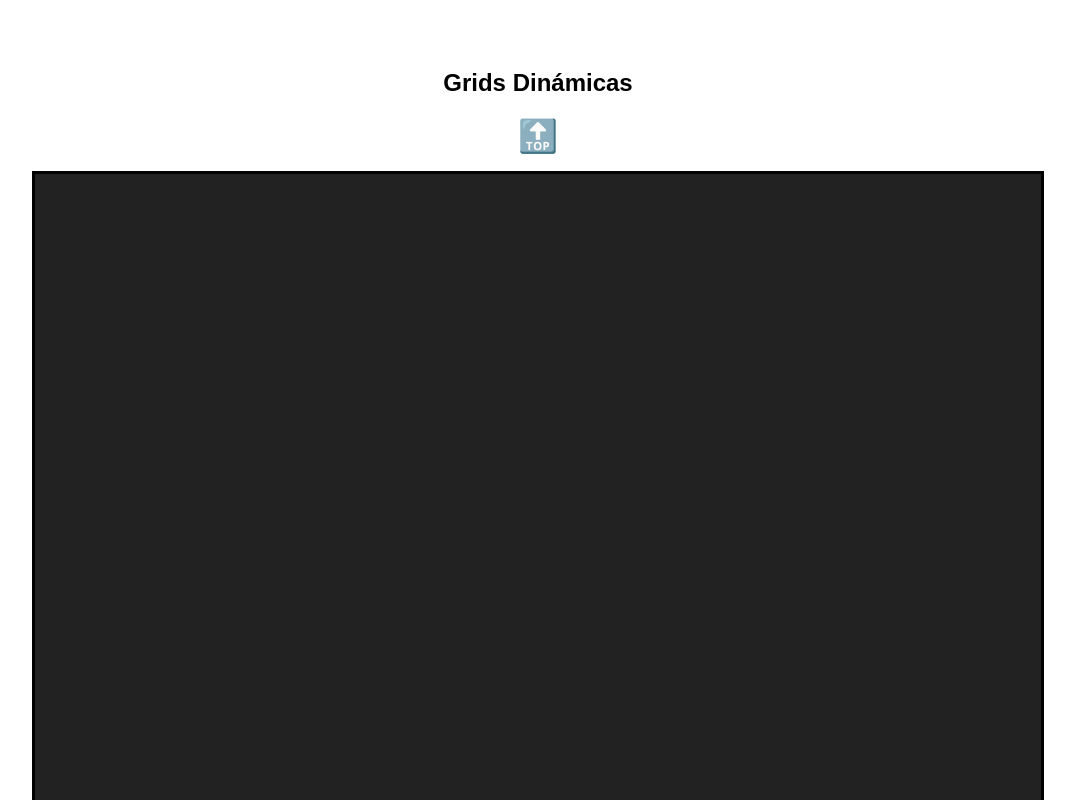
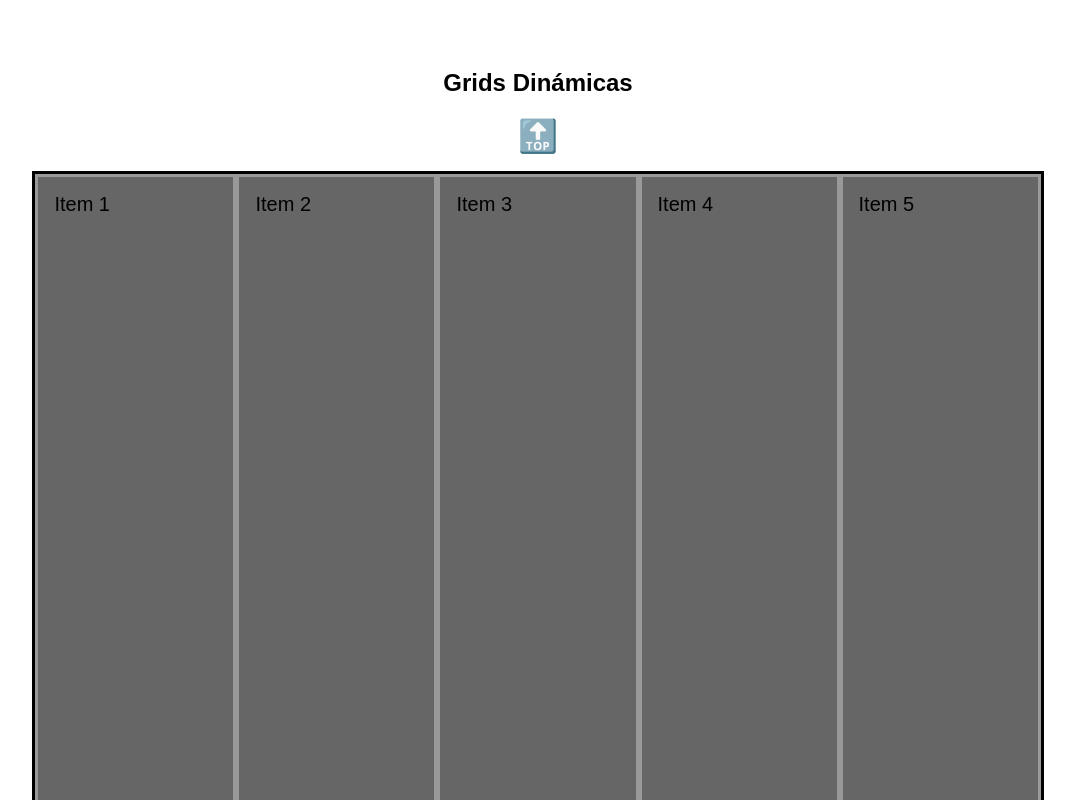
Before and after one commit to Mrrll/Grid-Css, a plain HTML site: page index.html in a window 1280 px wide. Shown: the part 11200-12000 px from the top of the page, without its empty margins (102-1177 px from the left). Drawn offline with Linux system fonts and the light colour scheme.

Commit message:
Grids Dinámicas

```diff
--- a/grid.css
+++ b/grid.css
@@ -252,3 +252,12 @@ img {
     grid-template-rows: repeat(2, 50px 100px);
     grid-auto-rows: 100px;
 }
+.grid-dynamics{
+    display: grid;
+    /* Grid de 4cX?r */
+    grid-template-columns: repeat(4, 100px);
+    grid-template-columns: repeat(auto-fill, 100px); /* rellena el grid */
+    grid-template-columns: repeat(auto-fit, 100px); /* Ajusta el grid con los tracks */
+    grid-template-columns: repeat(auto-fill, minmax(100px,1fr)); /* Ajusta el grid con los tracks */
+    grid-template-columns: repeat(auto-fit, minmax(100px,1fr)); /* Ajusta el grid con los tracks */
+}
--- a/index.html
+++ b/index.html
@@ -504,7 +504,23 @@
     </section>
     <h2 id="grid-dynamics">Grids Dinámicas</h2>
     <a href="#top">🔝</a>
-    <section class="container grid-dynamics"></section>
+    <section class="container grid-dynamics">
+      <article class="item">
+        <p>Item 1</p>
+      </article>
+      <article class="item">
+        <p>Item 2</p>
+      </article>
+      <article class="item">
+        <p>Item 3</p>
+      </article>
+      <article class="item">
+        <p>Item 4</p>
+      </article>
+      <article class="item">
+        <p>Item 5</p>
+      </article>
+    </section>
     <h2 id="grid-responsive">Responsive sin Media Queries</h2>
     <a href="#top">🔝</a>
     <section class="container grid-responsive"></section>
```
Also changed, not shown: 1 other file.
